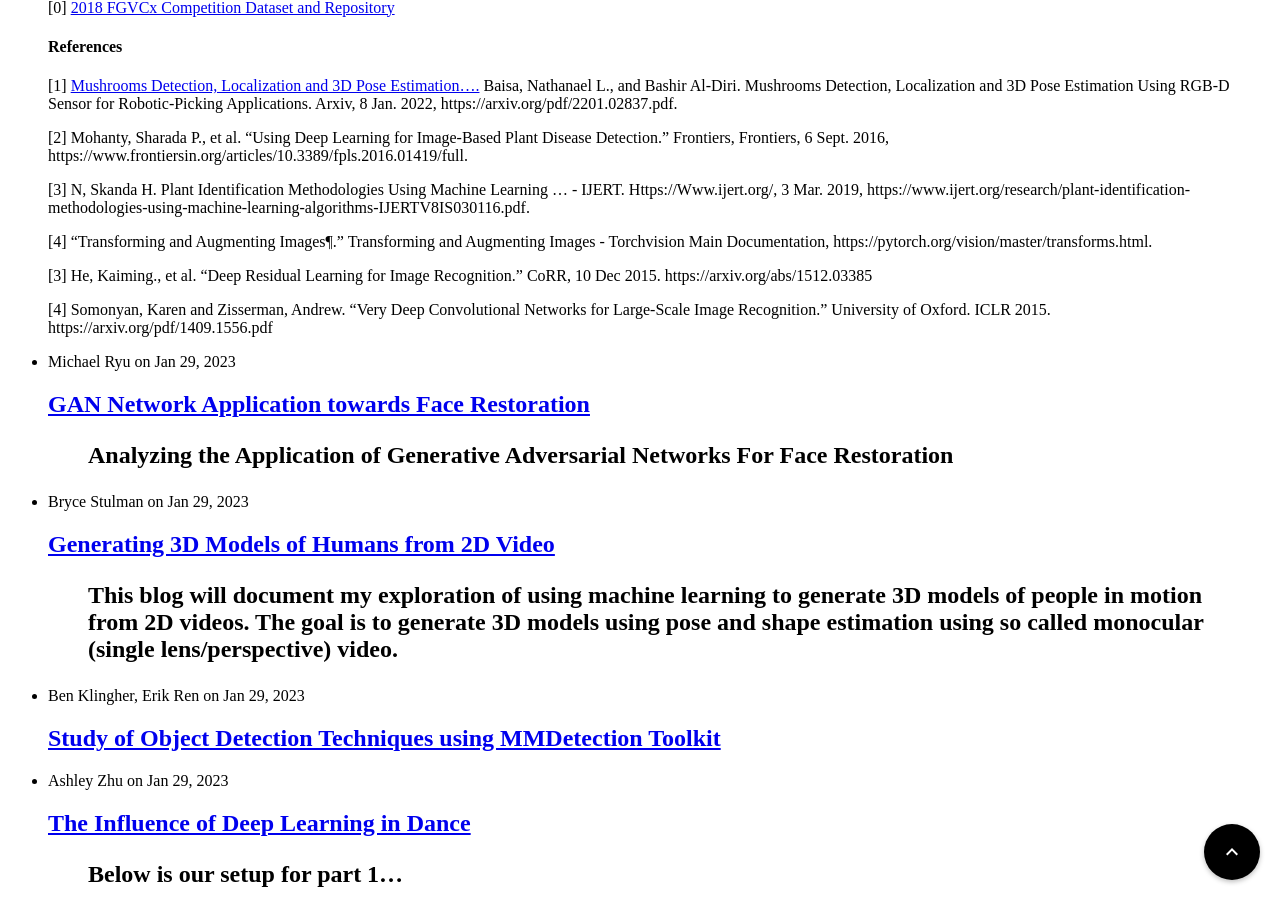
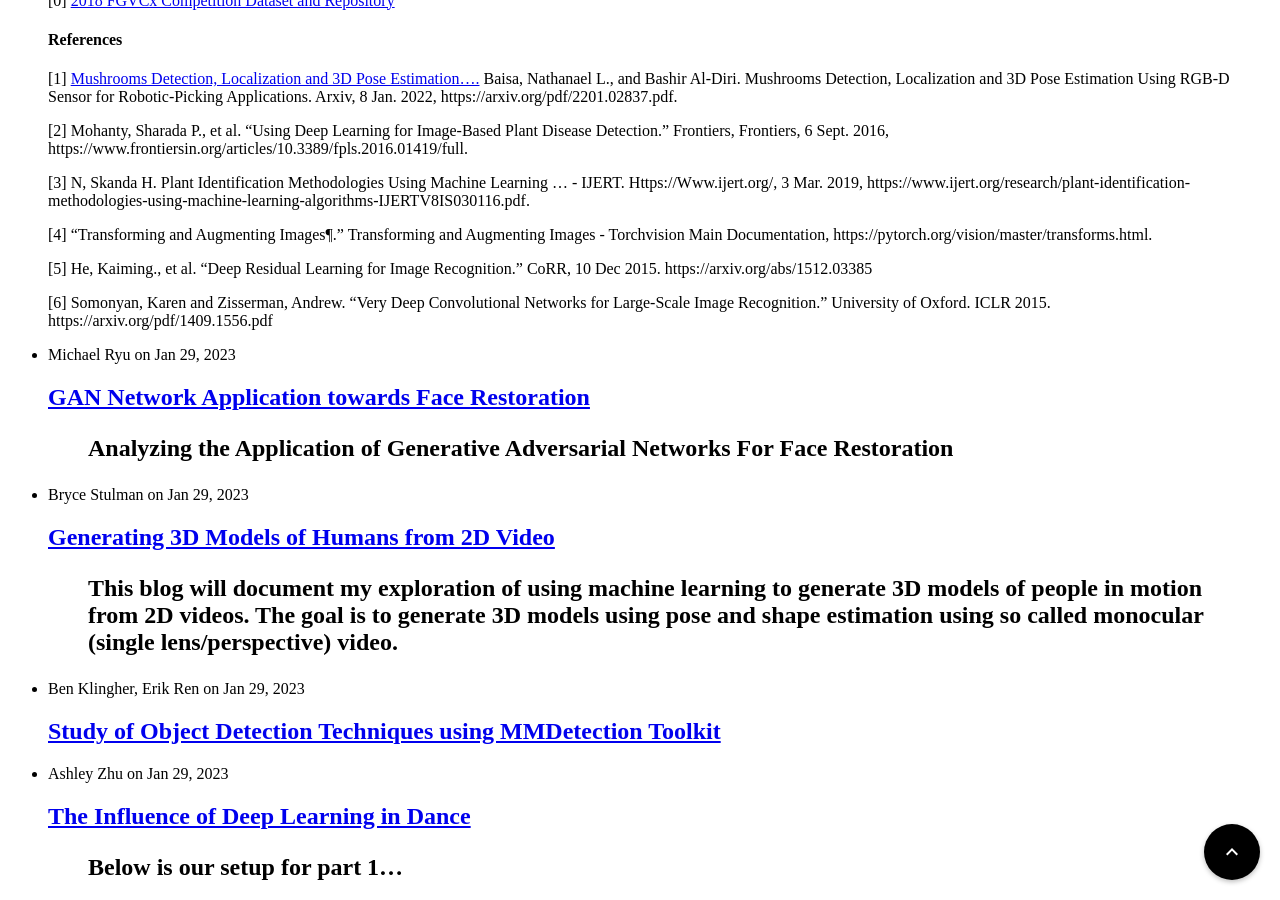
Before and after one commit to UCLAdeepvision/CS188-Projects-2023Winter, a Jekyll site: the page built from index.html, in a window 1280 px wide and 900 px high, scrolled down 8593 px. Built offline with Jekyll 4.4.1, drawn with Linux system fonts in a browser that asks for light colours; some of the changed text lies outside the part shown.

Commit message:
toc and format updates

```diff
--- a/_posts/2023-01-29-team45-mushrooms.md
+++ b/_posts/2023-01-29-team45-mushrooms.md
@@ -88,6 +88,7 @@
 ![Random_Horizontal_Flip]({{ '/assets/images/team45/pytorch_random_flip.png' | relative_url }})
 {: style="width: 400px; max-width: 100%;"}
 *Fig 6. Random Horizontal Flip Example* [4].
+
 #### Color Jitter
 
 The Color Jitter augmentation is the last of this series of transforms. Color Jitter randomly changes the brightness, contrast, saturation, and hue of an image. The amount to jitter each factor is chosen uniformly from [max(0,1-factor), 1 + factor]. We chose a brightness factor of .5 because it allowed some of the brighter images to be more similar to other darker images in the dataset and vice versa without making the images too dark or light to see. We set the hue to .3 to jitter the hue similarly in a range that did sometimes drastically change the colors without dramatically warping the image past recognition of shapes from the contrast of shades. We decided not to edit contrast and saturation as in combination with hue and brightness the images were changed too drastically. After these three augmentations we concatenate the transformed data to the previous two datasets, in total tripling our original number of images.
@@ -95,6 +96,7 @@
 ![Color_Jitter]({{ '/assets/images/team45/pytorch_color_jitter.png' | relative_url }})
 {: style="width: 400px; max-width: 100%;"}
 *Fig 7. Color Jitter Example* [4].
+
 ## The Models
 Deep learning has become one of the most popular tools for computer vision and machine learning ever since our computation power increased to the level required to take in the massive amounts of data these models require. Deep Learning models are in a sense exactly how they sound. They are neural networks with many many layers to capture different aspects of data features using backpropogation and series of linear and non-linear transformations to update the learning parameters. We are using several baseline pretrained models with altered output layers for comparison. We extracted the best possible accuracy from Resnet18, Resnet50, VGG16, and ViT with our data. Our goal is to use an ensemble of these different models to try and compensate for our limited dataset, but this goal is gated behind training speed.
 
@@ -150,6 +152,6 @@
 
 [4] “Transforming and Augmenting Images¶.” Transforming and Augmenting Images - Torchvision Main Documentation, https://pytorch.org/vision/master/transforms.html.
 
-[3] He, Kaiming., et al. "Deep Residual Learning for Image Recognition." CoRR, 10 Dec 2015. https://arxiv.org/abs/1512.03385
+[5] He, Kaiming., et al. "Deep Residual Learning for Image Recognition." CoRR, 10 Dec 2015. https://arxiv.org/abs/1512.03385
 
-[4] Somonyan, Karen and Zisserman, Andrew. "Very Deep Convolutional Networks for Large-Scale Image Recognition." University of Oxford. ICLR 2015. https://arxiv.org/pdf/1409.1556.pdf
+[6] Somonyan, Karen and Zisserman, Andrew. "Very Deep Convolutional Networks for Large-Scale Image Recognition." University of Oxford. ICLR 2015. https://arxiv.org/pdf/1409.1556.pdf
```
Also changed, not shown: other parts of _posts/2023-01-29-team45-mushrooms.md (+2 -2 lines).
